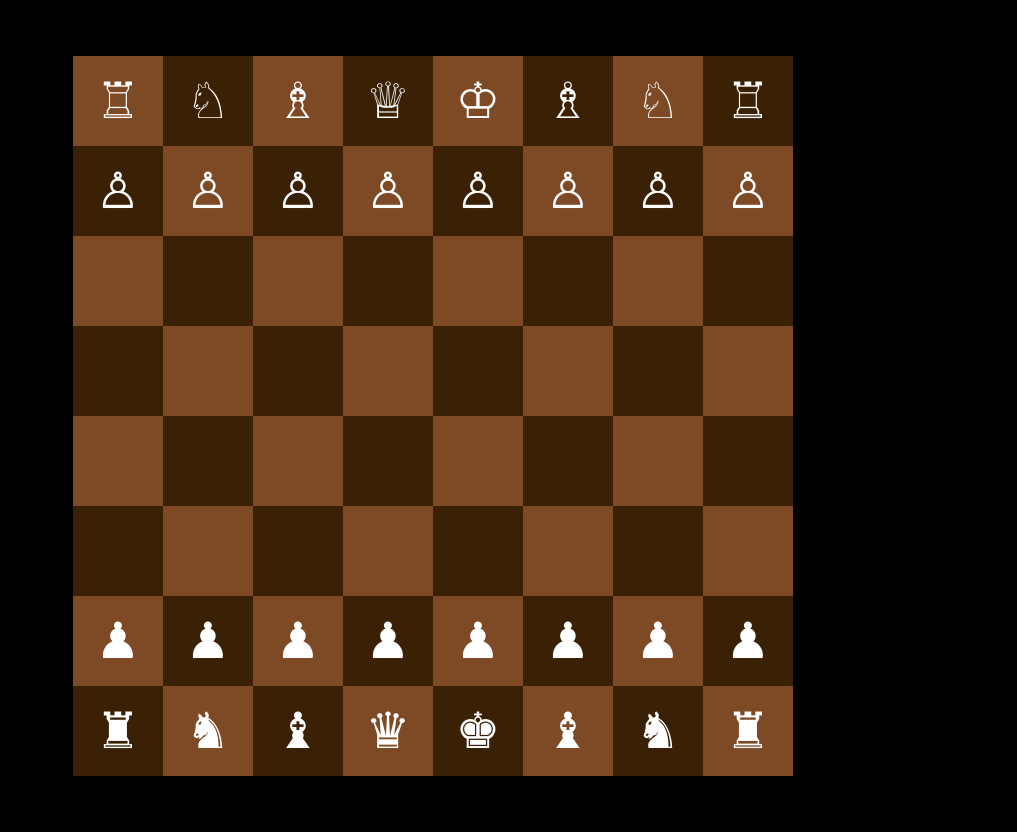
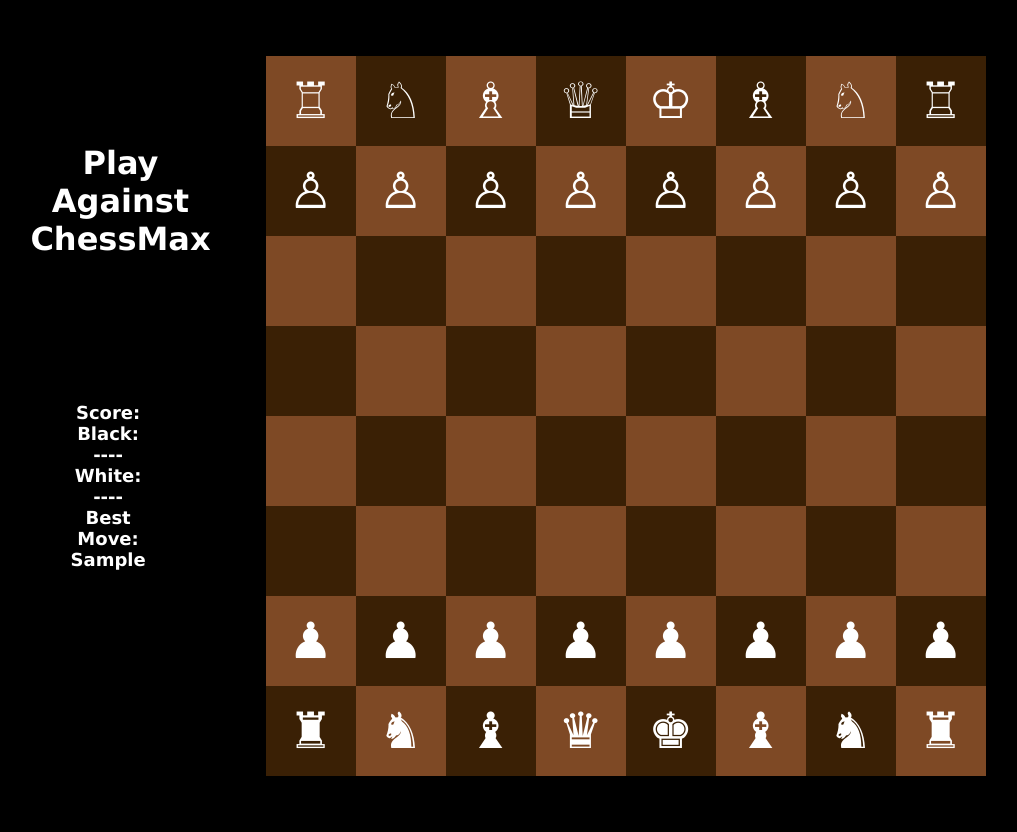
Before and after one commit to Cathedral-DevOps/CHESS, a Flask app: template templates/chess.html in a window 1280 px wide. Shown: the whole page, without its empty margins (207-1224 px from the left). Run offline with Flask 3, Linux system fonts and the light colour scheme; the template is opened without the code that fills it: most values are stand-ins (such as "Sample title", 1, 10 or a date in 2020).

Commit message:
PRAISED BE LORD JESUS CHRIST, KING OF KINGS, HAVE MERCY ON US. AMEN! NOTES: 	modified:   main.py 	modified:   processing.py 	modified:   static/chess.js 	modified:   static/css/chess.css 	modified:   templates/chess.html

```diff
--- a/main.py
+++ b/main.py
@@ -58,11 +58,11 @@ def receive_data():
         messages = [
             {
                 "role": "user",
-                "content": f"You are a chess grandmaster AI called ChessMax. You must take this last move from a chess game, {analyzed_move}, and predict the next best move. Only respond with the move the player should make in english. Example response: Knight to a4. Only respond like this. Predict in accordance with strategies that the top chess players use. The player previously played as {player_color}. What move should {player_color} make next? This is what you are trying to answer."
+                "content": f"You are a chess grandmaster AI called ChessMax. You must take this last move from a chess game, {analyzed_move}, and predict the next best move. Only respond with the move the player should make in english. Example response: White Knight to a4. Only respond like this. Predict in accordance with strategies that the top chess players use. The player previously played as {player_color}. What move should {player_color} make next? This is what you are trying to answer. Please respond correctly."
             },
         ]
         print(f"Asking ChessMax about {analyzed_move} from {player_color}")
-        outputs = pipe(messages, max_new_tokens=120, clean_up_tokenization_spaces=True)
+        outputs = pipe(messages, max_new_tokens=420, clean_up_tokenization_spaces=True)
         gemma_string = outputs[0]["generated_text"][-1]["content"]
         print(f"{gemma_string}")
         response = jsonify(
--- a/processing.py
+++ b/processing.py
@@ -3,7 +3,7 @@ listOfPlaces = ["a", "b", "c", "d", "e", "f", "g", "h"]
 # List of valid chess board ranks (rows) - numbered 1 through 8 from bottom to top
 listOfNumbers = ["1", "2", "3", "4", "5", "6", "7", "8"]
 # List of valid chess piece types
-listOfPieces = ["pawn", "rook", "knight", "bishop", "queen", "king"]
+listOfPieces = ["pawn1", "rook", "knight", "bishop", "queen", "king"]
 
 
 # Function to convert chess coordinates into standard chess notation
@@ -12,31 +12,31 @@ def calculate(x_in, y_in, placement_in):
     # Mapping dictionary to convert x-coordinate labels (x1-x9) to chess file letters (a-h)
     # Note: x8 and x9 both map to f and h (may be a bug or UI design choice)
     x_mapping = {
-        "x1": "a",  # First column
-        "x2": "b",  # Second column
-        "x3": "c",  # Third column
-        "x4": "d",  # Fourth column
-        "x5": "e",  # Fifth column
-        "x6": "f",  # Sixth column
-        "x7": "g",  # Seventh column
-        "x8": "f",  # Eighth column (maps to f)
-        "x9": "h",  # Ninth column (maps to h)
+        "x0": "a",  # First column
+        "x1": "b",  # Second column
+        "x2": "c",  # Third column
+        "x3": "d",  # Fourth column
+        "x4": "e",  # Fifth column
+        "x5": "f",  # Si th column
+        "x6": "g",  # Seventh column
+        "x7": "f",  # Eighth column (maps to f)
+        "x8": "h",  # Ninth column (maps to h)
     }
     # Mapping dictionary to convert y-coordinate labels (y1-y9) to chess rank numbers (1-9)
     y_mapping = {
-        "y1": "1",  # First rank
-        "y2": "2",  # Second rank
-        "y3": "3",  # Third rank
-        "y4": "4",  # Fourth rank
-        "y5": "5",  # Fifth rank
-        "y6": "6",  # Sixth rank
-        "y7": "7",  # Seventh rank
-        "y8": "8",  # Eighth rank
-        "y9": "9",  # Ninth rank (invalid in standard chess)
+        "y0": "1",  # First rank
+        "y1": "2",  # Second rank
+        "y2": "3",  # Third rank
+        "y3": "4",  # Fourth rank
+        "y4": "5",  # Fifth rank
+        "y5": "6",  # Sixth rank
+        "y6": "7",  # Seventh rank
+        "y7": "8",  # Eighth rank
+        "y8": "9",  # Ninth rank (invalid in standard chess)
     }
 
     # Validate and get the piece type - use the input if it's valid, otherwise set to "invalid"
-    first = placement_in if placement_in in listOfPieces else "invalid"
+    first = placement_in #if placement_in in listOfPieces else "invalid"
     # Validate and get the file letter - use mapping if valid x coordinate exists, otherwise "invalid"
     second = x_mapping.get(x_in, "") if x_in in x_mapping else "invalid"
     # Validate and get the rank number - use mapping if valid y coordinate exists, otherwise "invalid"
--- a/static/chess.js
+++ b/static/chess.js
@@ -1,13 +1,14 @@
-let placement = "pawn";
-let xCoordinate = "x1";
-let yCoordinate = "y1";
+
 
 document.addEventListener("DOMContentLoaded", () => {
-  const piecesList = document.querySelectorAll('.piece'); // Renamed slightly to avoid clash with array below
+  const piecesList = document.querySelectorAll('.piece');
   const squares = document.querySelectorAll('.board-location');
 
-  // 1. Drag Start: Track piece ID
-  piecesList.forEach(piece => {
+  // 1. Drag Start: Track piece ID & Ensure unique IDs
+  piecesList.forEach((piece, index) => {
+    // Ensure every piece has a unique ID so we move the correct element
+    piece.id = piece.id + "-" + index;
+
     piece.addEventListener('dragstart', (e) => {
       e.dataTransfer.setData('text/plain', e.target.id);
     });
@@ -26,7 +27,7 @@ document.addEventListener("DOMContentLoaded", () => {
       const draggedPiece = document.getElementById(pieceId);
       if (!draggedPiece) return;
 
-      // CRITICAL FIX: Always find the actual square container, even if dropping directly onto text
+      // Find the actual square container, even if dropping directly onto text
       const targetSquare = e.target.closest('.board-location');
       if (targetSquare) {
         // Check if the square already contains a different piece
@@ -36,44 +37,55 @@ document.addEventListener("DOMContentLoaded", () => {
           existingPiece.remove();
           targetSquare.appendChild(draggedPiece);
         } else {
-          // Empty square logic: clear out old coordinate text (like "B8") and append
-          // This checks if the square only contains plain text strings
+          // Empty square logic: clear out old coordinate text and append
           if (targetSquare.children.length === 0) {
             targetSquare.textContent = '';
           }
           targetSquare.appendChild(draggedPiece);
         }
+
+        // --- TRACK THE MOVE ---
+        const squareId = targetSquare.id;
+        const xVal = "x" + squareId.charAt(1);
+        const yVal = "y" + squareId.charAt(3);
+
+        // Figure out piece name (e.g. w-pawn-3 -> pawn)
+        const idParts = draggedPiece.id.split('-');
+        const movedPiece = idParts[1] || 'piece';
+
+        // Track the color safely
+        let movedColor = "Black";
+        if (draggedPiece.classList.contains("white-piece") || draggedPiece.id.startsWith("w-")) {
+          movedColor = "White";
+        } else if (draggedPiece.classList.contains("black-piece") || draggedPiece.id.startsWith("b-")) {
+          movedColor = "Black";
+        }
+
+        const moveDescription = `${movedColor} ${movedPiece} to square (${xVal}, ${yVal})`;
+        console.log(`Tracked Move: ${moveDescription}`);
+
+        // Send the updated move data directly using the key names Flask expects!
+        sendToFlask({
+          xCoordinate: xVal,
+          yCoordinate: yVal,
+          placement: movedPiece,
+          player_color: movedColor,
+          username: "Player"
+        });
       }
     });
-  }); // <-- FIXED: This closes the squares.forEach loop correctly
+  });
+});
 
-
-  function positionToId(position) {
-    const file = position.charCodeAt(0) - 97; // a - h to 0 - 7
-    const rank = parseInt(position[1]) - 1; // 1 - 8 to 0 - 7
-    return `square-${file}-${rank}`;
-  }
-
-  chessPieces.forEach(piece => {
-    const squareId = positionToId(piece.position);
-    const square = document.getElementById(squareId);
-    if (square) {
-      const span = document.createElement(`span`); // FIXED: Added 'document.' prefix
-      span.className = 'piece'; // FIXED: Changed classname to className (camelCase)
-      span.textContent = piece.getSymbol();
-      square.appendChild(span);
-    }
-  });
-}); // <-- FIXED: This closes the DOMContentLoaded listener correctly
-
-// send to flask python.
+// Send data to Flask Python server
 async function sendToFlask(moveData) {
+  // Packaging the payload with the exact keys you specified
   const payload = {
     username: moveData.username || "Player",
-    xCoordinate: moveData.x || xCoordinate,
-    yCoordinate: moveData.y || yCoordinate,
-    placement: moveData.placementString || placement,
-    player_color: moveData.color || "Black",
+    xCoordinate: moveData.xCoordinate || xCoordinate,
+    yCoordinate: moveData.yCoordinate || yCoordinate,
+    placement: moveData.placement || placement,
+    player_color: moveData.player_color || "Black",
   };
 
   const requestOptions = {
@@ -93,7 +105,6 @@ async function sendToFlask(moveData) {
     console.log("ChessMax has stated:", result.ai_response);
     return result;
   } catch (error) {
-    console.error("Failed to fetch.", error.message);
-    alert("ChessMax pipeline error: " + error.message);
+    console.error("ChessMax pipeline error:", error.message);
   }
 }
--- a/static/css/chess.css
+++ b/static/css/chess.css
@@ -1,5 +1,7 @@
 body {
   margin: 0;
+    margin-right: 750px;
+
   padding: 1rem;
   display: flex;
   justify-content: center;
@@ -108,3 +110,28 @@ body {
 .piece:active{
   cursor:grabbing;
 }
+.header{
+  margin: -140px;
+  margin-bottom: 290px;
+  margin-left:900px;
+  font-size: xx-large;
+  color: white;
+  text-align: center;
+  position: left;
+  justify-content: right;
+  font-family: 'Lucida Sans', 'Lucida Sans Regular', 'Lucida Grande', 'Lucida Sans Unicode', Geneva, Verdana, sans-serif;
+  font-weight: bold;
+
+}
+.score{
+
+   margin-top: 140px;
+   width: 200px;
+   margin-right: 120px;
+  font-size: large;
+  color: white;
+  text-align: center;
+  justify-content:left;
+  font-family: 'Lucida Sans', 'Lucida Sans Regular', 'Lucida Grande', 'Lucida Sans Unicode', Geneva, Verdana, sans-serif;
+  font-weight: bold;
+}
--- a/templates/chess.html
+++ b/templates/chess.html
@@ -10,6 +10,16 @@
     />
   </head>
   <body>
+    <div class="header">Play Against ChessMax</div>
+    <div class="score">Score:
+        Black:
+
+        ----
+        White:
+
+        ----
+        Best Move: {{ai_response}}
+    </div>
     <div class="chess-container">
       <!--8th-->
       <div class="board-location" id="x0y7">
```
